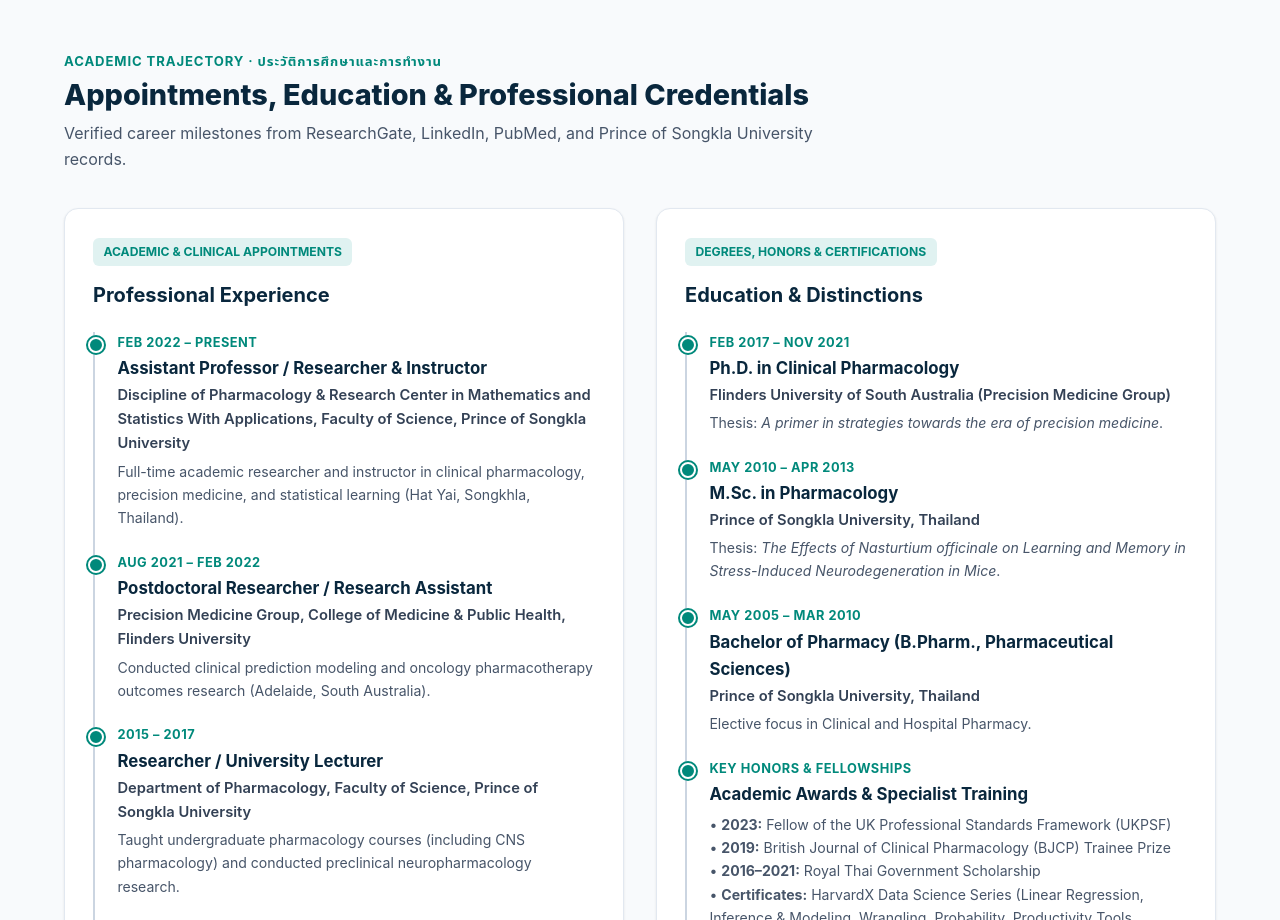
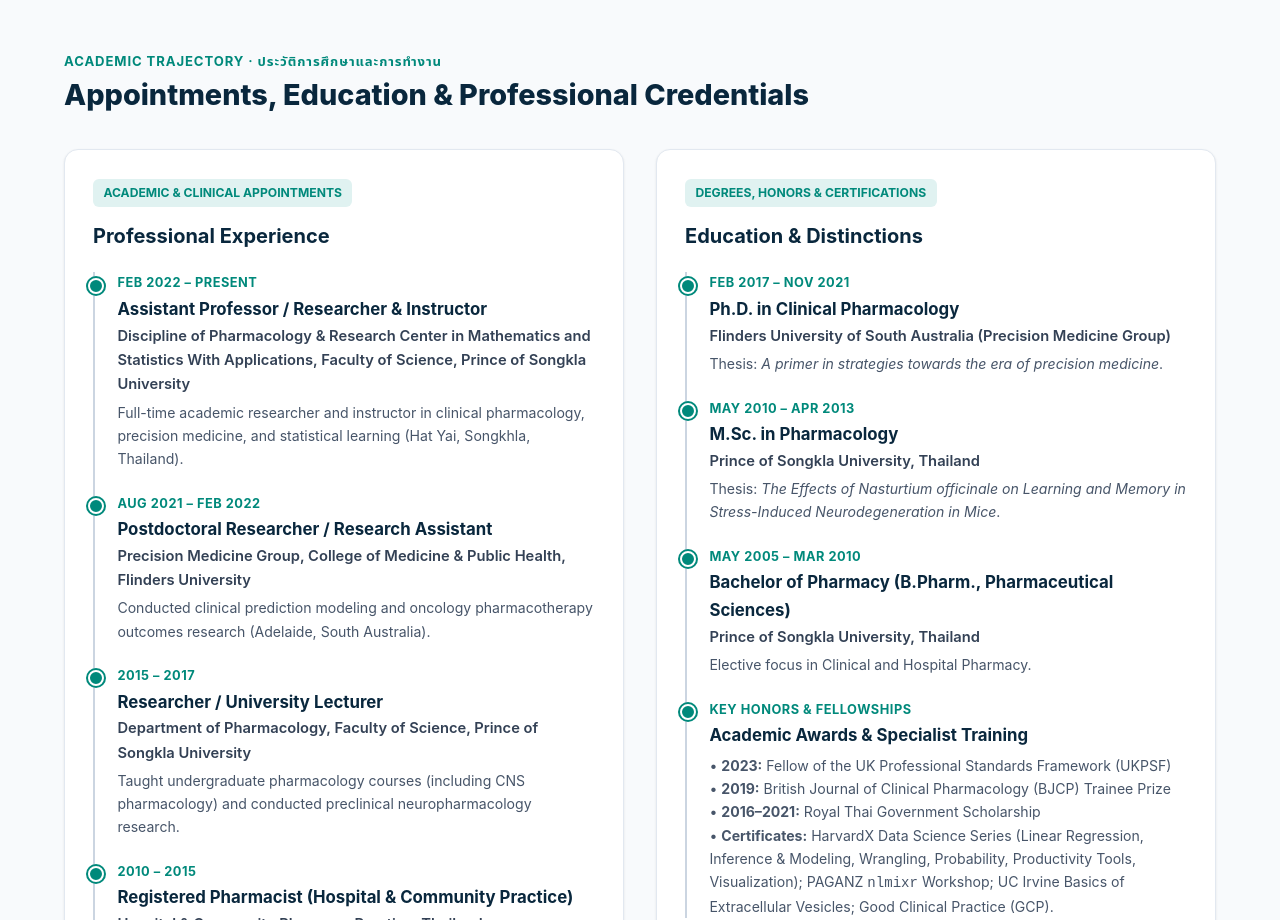
Before and after one commit to RuanglertboonW/Academic-profile, a plain HTML site: page index.html in a window 1280 px wide. Shown: the part 3020-3940 px from the top of the page. Drawn offline with Linux system fonts and the light colour scheme.

Commit message:
Update index.html

```diff
--- a/index.html
+++ b/index.html
@@ -1043,8 +1043,7 @@
       <div class="section-eyebrow">Academic Trajectory · ประวัติการศึกษาและการทำงาน</div>
       <h2 class="section-title">Appointments, Education &amp; Professional Credentials</h2>
       <p class="section-desc">
-        Verified career milestones from ResearchGate, LinkedIn, PubMed, and Prince of Songkla University records.
-      </p>
+              </p>
     </div>
 
     <div class="two-col">
```
